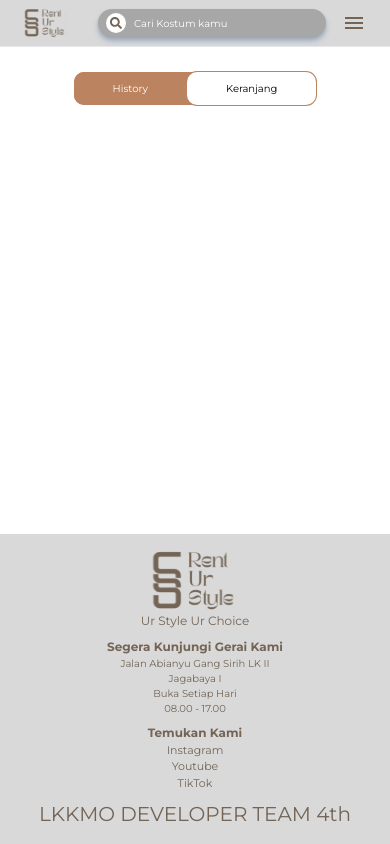
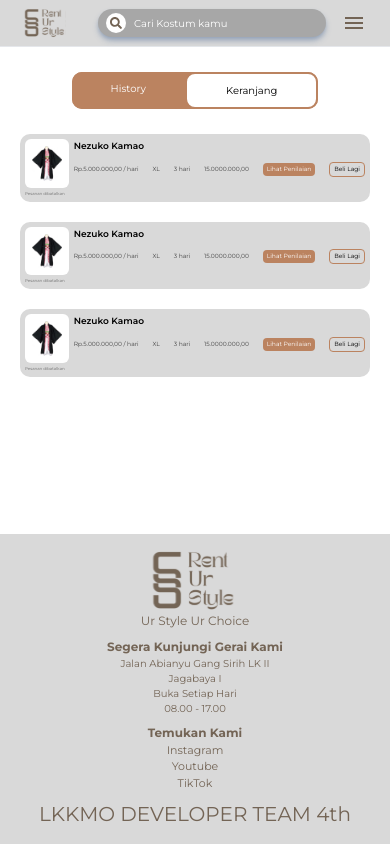
Before and after one commit to Zimhiii/LKKMO-FRONTEND-KEl4, a React (Vite) app: page /history in a window 390 px wide. Built offline with nearby package versions, Linux system fonts and the light colour scheme.

Commit message:
add history page ver mobile

```diff
--- /dev/null
+++ b/src/Components/All/CardHistory.jsx
@@ -0,0 +1,30 @@
+import React from "react";
+import img from "../../assets/HistoryImageEx.jpg";
+
+export default function CardHistory() {
+  return (
+    <div className="bg-[#D9D9D9] p-[5px] font-montserrat flex rounded-[10px] gap-[5px]">
+      <div>
+        <div className="img p-[7px] bg-white rounded-[6px] flex justify-center items-center">
+          <img src={img} alt="img" />
+        </div>
+        <p className="text-[4px] mt-[3px] text-[#6B6B6B]">Pesanan dibatalkan</p>
+      </div>
+      <div className="w-full">
+        <h1 className="text-[9px] font-semibold mb-[9px]">Nezuko Kamao</h1>
+        <div className="text-[6px] text-[#000000] text-opacity-70 flex justify-between items-center">
+          <h2 className="">Rp.5.000.000,00 / hari</h2>
+          <h2>XL</h2>
+          <h2>3 hari</h2>
+          <h2>15.0000.000,00</h2>
+          <button className="text-[#ffffff] text-opacity-100 bg-[#BB8360] rounded-[4px] px-[4px] py-[2px]">
+            Lihat Penilaian
+          </button>
+          <button className="text-[#000000] text-opacity-100 border border-[#BB8360] rounded-[4px] px-[4px] py-[2px]">
+            Beli Lagi
+          </button>
+        </div>
+      </div>
+    </div>
+  );
+}
--- /dev/null
+++ b/src/Components/All/CardKeranjang.jsx
@@ -0,0 +1,42 @@
+import React from "react";
+import img from "../../assets/HistoryImageEx.jpg";
+import { FaCarSide } from "react-icons/fa";
+import { HiTrash } from "react-icons/hi2";
+
+export default function CardKeranjang() {
+  return (
+    <div className=" p-[5px] font-montserrat  rounded-[10px]  ring-2 ring-[#D9D9D9] flex justify-between">
+      <div className="flex gap-[5px]">
+        <div className="img p-[7px] bg-white rounded-[6px] flex justify-center items-center">
+          <img src={img} alt="img" />
+        </div>
+        <div className="">
+          <h1 className="text-[9px] font-semibold">Nezuko Kamao</h1>
+          <div className="text-[6px] text-[#000000] text-opacity-70 flex flex-col">
+            <h2 className="">
+              Ukuran : <span className="text-[#000000] text-opacity-50">L</span>{" "}
+            </h2>
+            <h2 className="">
+              Warna :{" "}
+              <span className="text-[#000000] text-opacity-50">Biru</span>{" "}
+            </h2>
+            <h2 className="text-[8px] font-semibold ">
+              Rp.5.000.000,00 / hari
+            </h2>
+          </div>
+        </div>
+      </div>
+      <div className="flex flex-col justify-between font-montserrat p-[3px]">
+        <div className="flex justify-end ">
+          <HiTrash className=" text-[#FF3333]  w-[10px] md:w-[20px] md:h-[20px]" />
+        </div>
+        <div className="flex justify-end shadow shadow-slate-600 rounded-[3px] overflow-hidden">
+          <button className="flex gap-[0.5px] bg-[#BB8360] px-[3px] py-[3px]  justify-center items-center ">
+            <FaCarSide className="bg-[#BB8360] text-[5px]" />
+            <p className="text-[4px] ">Rental Sekarang</p>
+          </button>
+        </div>
+      </div>
+    </div>
+  );
+}
--- a/src/Pages/HistoryPage.jsx
+++ b/src/Pages/HistoryPage.jsx
@@ -1,18 +1,61 @@
-import React from "react";
+import React, { useEffect, useState } from "react";
+import CardHistory from "../Components/All/CardHistory";
+import CardKeranjang from "../Components/All/CardKeranjang";
 
 export default function HistoryPage() {
+  const [isHistory, setIsHistory] = useState(true);
+
   return (
-    <div>
+    <div className="mx-[20px]">
       <div className=" relative flex font-montserrat text-[10px] justify-center py-[25px]">
-        <div className="flex bg-[#BB8360] rounded-[10px]  ">
-          <div className=" py-[9px] px-[39px]  bg-[#BB8360] rounded-[10px] text-white">
-            History
+        {isHistory && (
+          <div className="flex bg-[#BB8360] rounded-[10px] cursor-pointer w-fit ">
+            <div
+              className=" py-[9px] px-[39px]   bg-[#BB8360] rounded-[10px] text-white"
+              onClick={() => setIsHistory(true)}
+            >
+              History
+            </div>
+            <div
+              className="py-[9px]  px-[39px] border-[2px] border-[#BB8360] bg-white rounded-[10px]"
+              onClick={() => setIsHistory(false)}
+            >
+              Keranjang
+            </div>
           </div>
-          <div className="py-[9px]  px-[39px] ring-1 ring-[#BB8360] bg-white rounded-[10px]">
-            Keranjang
+        )}
+
+        {!isHistory && (
+          <div className="flex bg-[#BB8360] rounded-[10px]  cursor-pointer">
+            <div
+              className=" py-[9px] px-[39px]   bg-white 0] border-[2px] border-[#BB8360] rounded-[10px]"
+              onClick={() => setIsHistory(true)}
+            >
+              History
+            </div>
+            <div
+              className="py-[9px]  px-[39px]  bg-[#BB836rounded-[10px] text-white"
+              onClick={() => setIsHistory(false)}
+            >
+              Keranjang
+            </div>
           </div>
+        )}
+      </div>
+      {isHistory && (
+        <div className="flex flex-col gap-5 mb-8">
+          <CardHistory />
+          <CardHistory />
+          <CardHistory />
         </div>
-      </div>
+      )}
+      {!isHistory && (
+        <div className="flex flex-col gap-5 mb-8">
+          <CardKeranjang />
+          <CardKeranjang />
+          <CardKeranjang />
+        </div>
+      )}
     </div>
   );
 }
```
Also changed, not shown: src/assets/HistoryImageEx.jpg (added).
